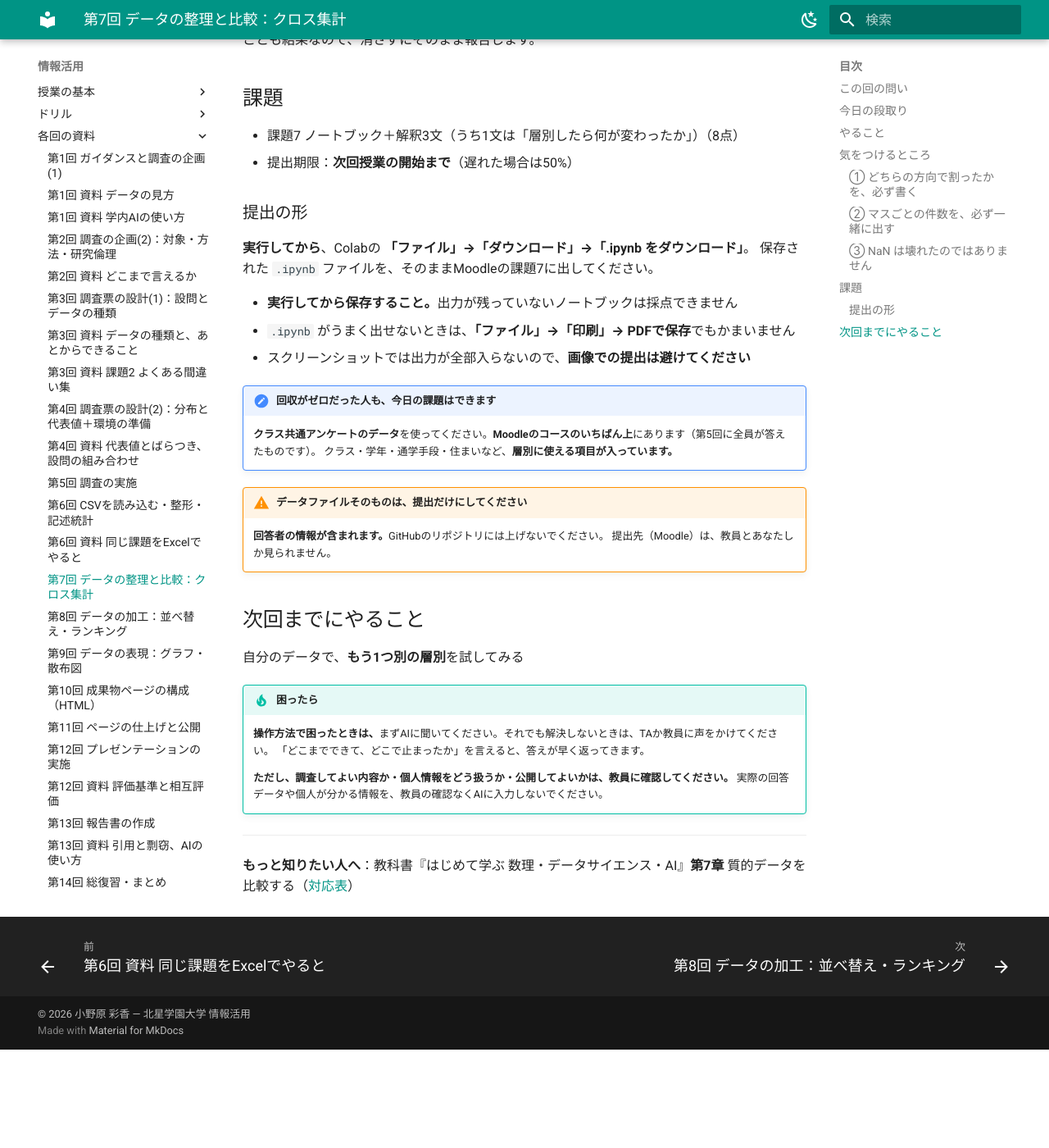
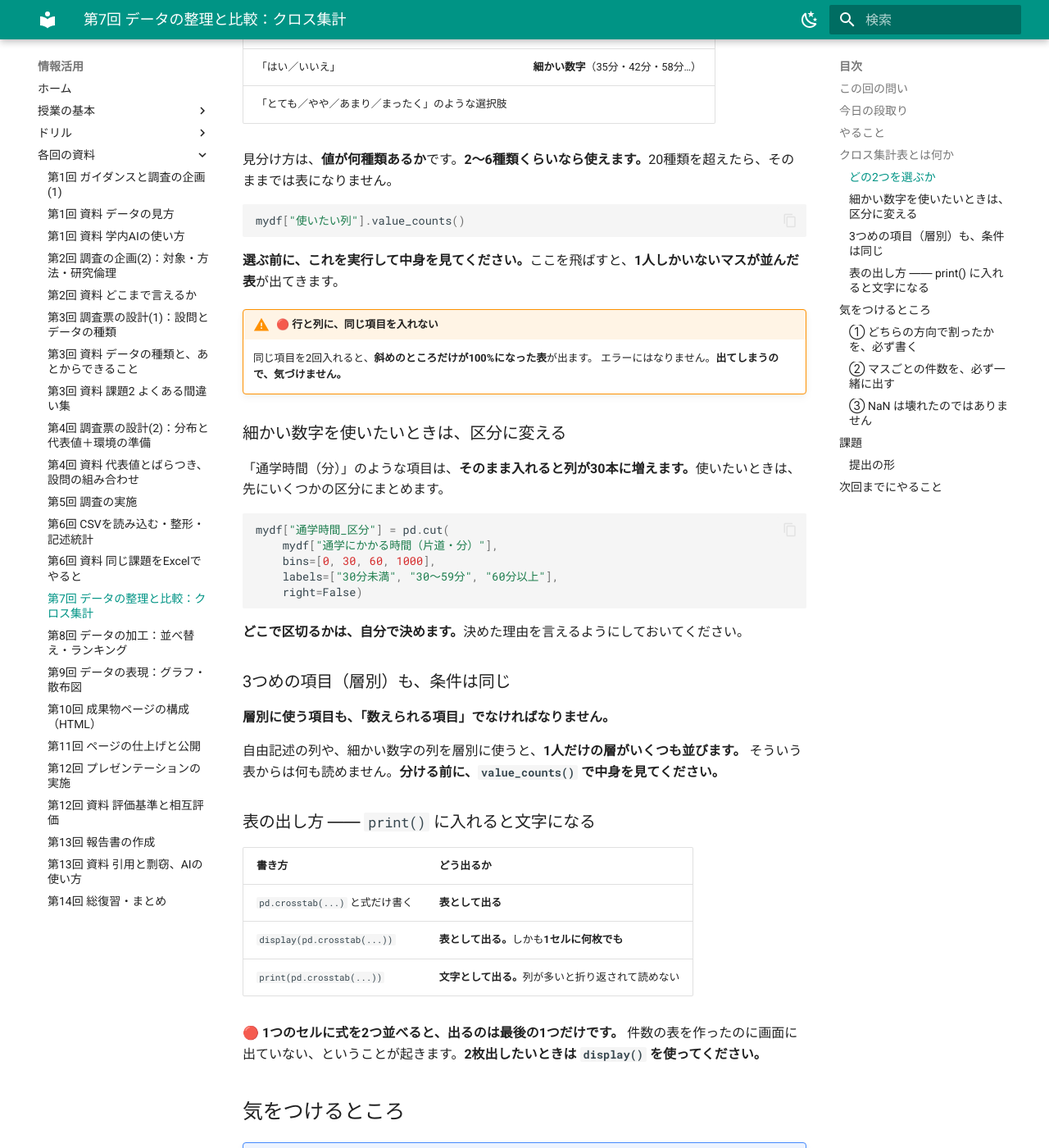
Before and after one commit to aonoa68/joho-katsuyo, an MkDocs documentation site: the page built from docs/week07.md, in a window 1280 px wide and 1400 px high, scrolled down 3227 px. Shown: the whole window at 82% size. Built offline with MkDocs 1.6.1 and Material for MkDocs 9.7.7, drawn with Linux system fonts in a browser that asks for light colours; a script that is not in the unit is left out; before the commit the page ends 4507 px from its top, so only the background shows below that; some of the changed text lies outside the part shown.

Commit message:
第7回：クロス集計表とは何か／どの2つを選ぶかの節を追加
サイトにこの説明が抜けていた。ノートブックの中（セル33・35）には
あるが、ページ側になく、学生はページから入る。

第7回の提出18件で、列の選び方の誤りが6件あった。
行と列に同じ項目／件数と割合で違う2列／自由記述を層別／
書式が混在した列を層別／細かい数字をそのまま層別。

表の出し方（print は文字になる・裸の式は最後の1つしか出ない）も
同じ節に入れた。

🔴 push しないこと。2026-11-13 の社B（素のCopilot条件）が
終わるまでは、提示物を両クラス同一に保つ必要がある。
社Bの授業後に push する。

Co-Authored-By: Claude Opus 5 <noreply@anthropic.com>
Claude-Session: https://claude.ai/code/session_01491iACNdyWdrViehZyTRv6

````diff
--- a/docs/week07.md
+++ b/docs/week07.md
@@ -85,6 +85,75 @@
     （**演習中は、いつもどおり相談して構いません。**制限があるのは、この時間だけです。）
 
 
+## クロス集計表とは何か
+
+**2つの項目を組み合わせて、それぞれ何人いるかを数えた表**です。それだけです。
+
+|  | JR・地下鉄 | バス | 自転車 | 徒歩 |
+|---|:-:|:-:|:-:|:-:|
+| **実家** | 18 | 9 | 7 | 13 |
+| **ひとり暮らし** | 3 | 1 | 4 | 8 |
+
+**「実家に住んでいて、JR・地下鉄で通っている人が18人」**と読みます。平均も合計も出てきません。**数えているだけ**です。
+
+作る理由は1つです。**片方ずつ見ていては分からないことがあるから。**
+「実家が47人」「JRが21人」と別々に見ても、**実家の人がどうやって通っているか**は分かりません。組み合わせて数えて、はじめて出てきます。
+
+### どの2つを選ぶか
+
+**「数えられる項目」を2つ選びます。**条件はこれだけです。
+
+| 選べる | 選べない |
+|---|---|
+| 性別・学年・住まい・通学手段 | **自由記述**（答えが全員ちがう） |
+| 「はい／いいえ」 | **細かい数字**（35分・42分・58分…） |
+| 「とても／やや／あまり／まったく」のような選択肢 | |
+
+見分け方は、**値が何種類あるか**です。**2〜6種類くらいなら使えます。**20種類を超えたら、そのままでは表になりません。
+
+```python
+mydf["使いたい列"].value_counts()
+```
+
+**選ぶ前に、これを実行して中身を見てください。**ここを飛ばすと、**1人しかいないマスが並んだ表**が出てきます。
+
+!!! warning "🔴 行と列に、同じ項目を入れない"
+    同じ項目を2回入れると、**斜めのところだけが100%になった表**が出ます。
+    エラーにはなりません。**出てしまうので、気づけません。**
+
+### 細かい数字を使いたいときは、区分に変える
+
+「通学時間（分）」のような項目は、**そのまま入れると列が30本に増えます。**使いたいときは、先にいくつかの区分にまとめます。
+
+```python
+mydf["通学時間_区分"] = pd.cut(
+    mydf["通学にかかる時間（片道・分）"],
+    bins=[0, 30, 60, 1000],
+    labels=["30分未満", "30〜59分", "60分以上"],
+    right=False)
+```
+
+**どこで区切るかは、自分で決めます。**決めた理由を言えるようにしておいてください。
+
+### 3つめの項目（層別）も、条件は同じ
+
+**層別に使う項目も、「数えられる項目」でなければなりません。**
+
+自由記述の列や、細かい数字の列を層別に使うと、**1人だけの層がいくつも並びます。**
+そういう表からは何も読めません。**分ける前に、`value_counts()` で中身を見てください。**
+
+### 表の出し方 ―― `print()` に入れると文字になる
+
+| 書き方 | どう出るか |
+|---|---|
+| `pd.crosstab(...)` と式だけ書く | **表として出る** |
+| `display(pd.crosstab(...))` | **表として出る。**しかも**1セルに何枚でも** |
+| `print(pd.crosstab(...))` | **文字として出る。**列が多いと折り返されて読めない |
+
+🔴 **1つのセルに式を2つ並べると、出るのは最後の1つだけです。**
+件数の表を作ったのに画面に出ていない、ということが起きます。**2枚出したいときは `display()` を使ってください。**
+
+
 ## 気をつけるところ
 
 !!! note "ここから下は、③と④のときに戻ってきます"
````
